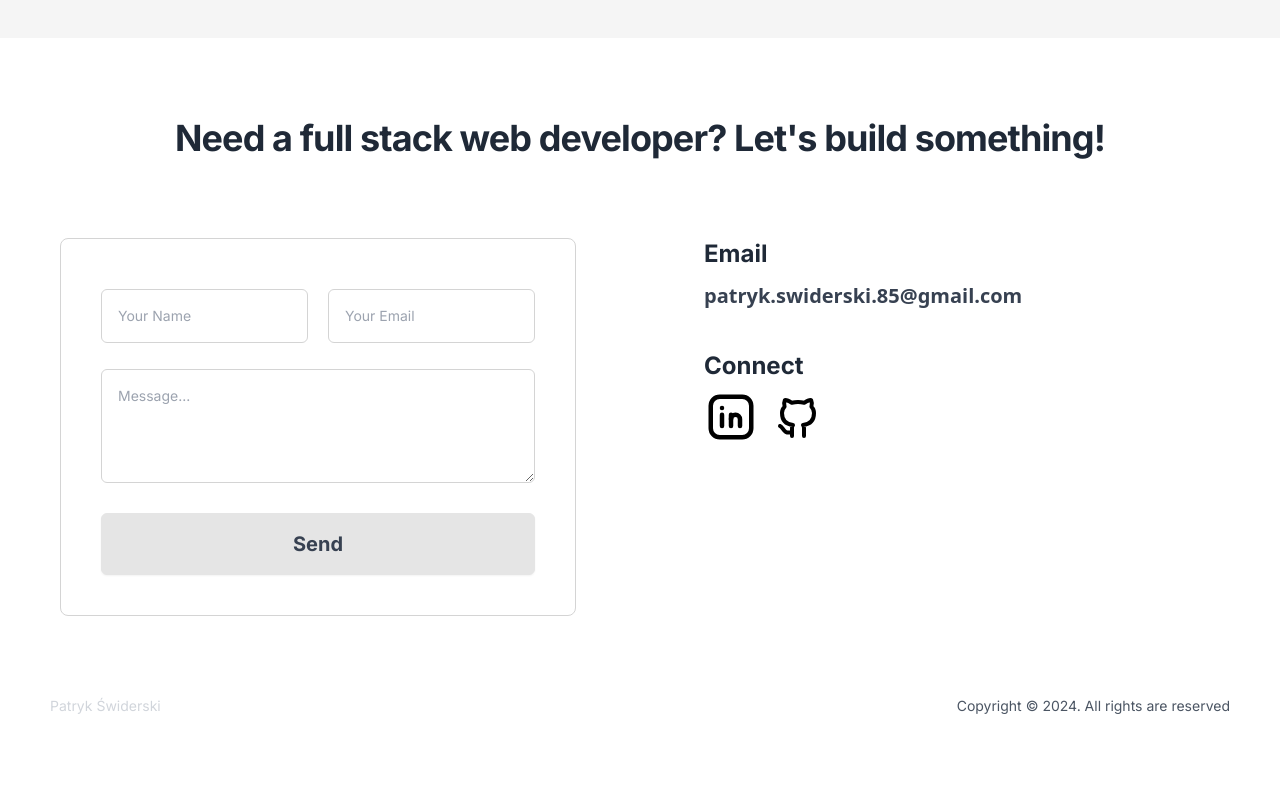
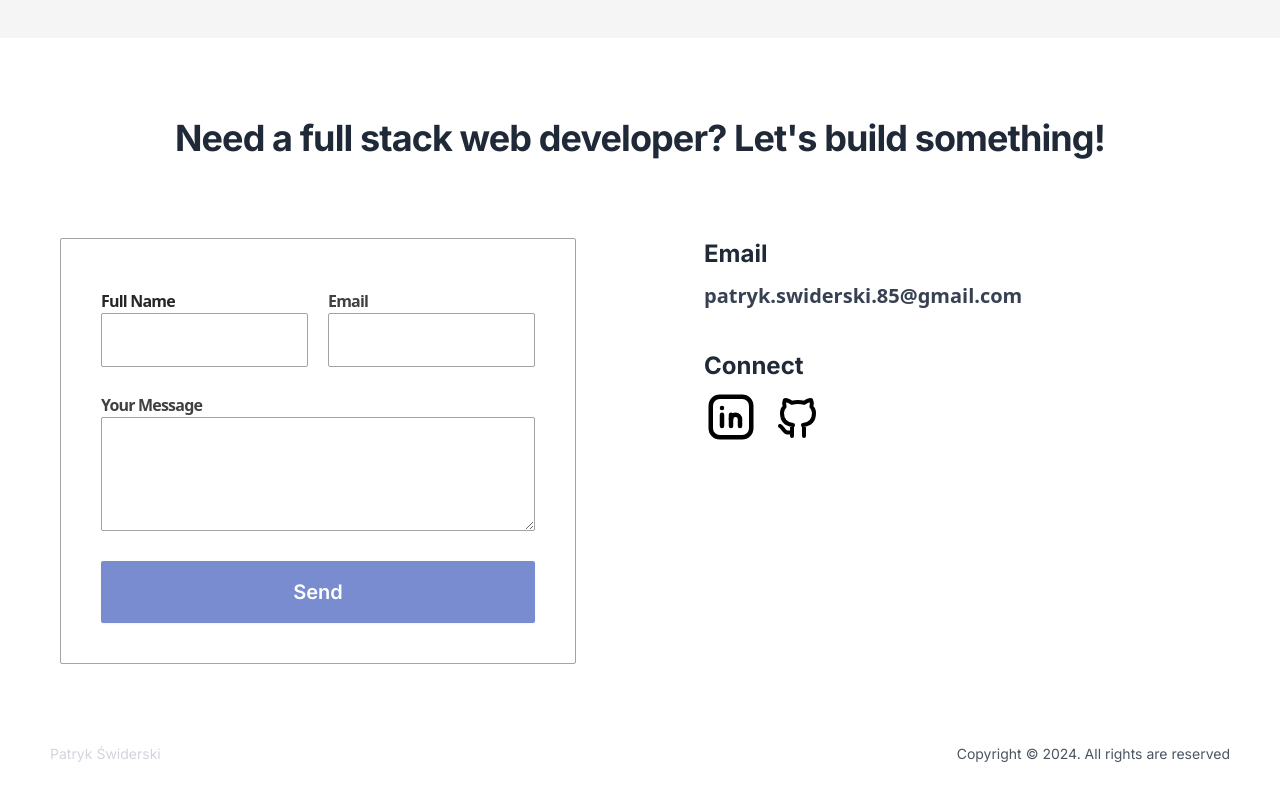
Before and after one commit to patrykswiderski/my-website, a Next.js app: page / in a window 1280 px wide. Shown: the part 6776-7576 px from the top of the page. Built offline with nearby package versions, Linux system fonts and the light colour scheme.

Commit message:
Styling upgrade

```diff
--- a/app/_components/Contact.jsx
+++ b/app/_components/Contact.jsx
@@ -14,41 +14,49 @@ function Contact() {
 			</div>
 			<div className="flex flex-col lg:flex-row">
 				<div className="lg:flex-1 lg:max-w-[800px] w-full box-border lg:mx-auto order-last lg:order-none">
-					<div className="mt-6 border border-neutral-300 rounded-lg">
+					<div className="mt-6 border border-neutral-400 rounded-sm">
 						<div className="p-4 sm:p-10">
 							<form action="https://getform.io/f/pagxlgzb" method="POST">
 								<div className="grid grid-cols-1 sm:grid-cols-2 gap-x-5 sx:gap-y-2 sm:gap-y-4">
 									<div>
 										<div className="mt-2.5">
+											<p className="text-neutral-800 font-sans tracking-tighter font-semibold">
+												Full Name
+											</p>
+
 											<input
 												type="text"
 												name="name"
 												id=""
-												placeholder="Your Name"
-												className="w-full px-4 py-4 text-xs sm:text-sm text-gray-800 placeholder-gray-400 border border-neutral-300 rounded-md focus:outline-none focus:border-blue-500"
+												className="w-full px-4 py-4 text-xs sm:text-sm text-gray-800 placeholder-neutral-500 border border-neutral-400 rounded-sm focus:outline-none focus:border-blue-500"
 											></input>
 										</div>
 									</div>
 
 									<div>
 										<div className="mt-2.5">
+											<p className="text-neutral-700 font-sans tracking-tighter font-semibold">
+												Email
+											</p>
+
 											<input
 												type="email"
 												name="email"
 												id=""
-												placeholder="Your Email"
-												className=" w-full px-4 py-4 text-xs sm:text-sm text-gray-800 placeholder-gray-400 border border-neutral-300 rounded-md focus:outline-none focus:border-blue-500"
+												className=" w-full px-4 py-4 text-xs sm:text-sm text-gray-800 placeholder-neutral-500 border border-neutral-400 rounded-sm focus:outline-none focus:border-blue-500"
 											></input>
 										</div>
 									</div>
 
 									<div className="sm:col-span-2">
 										<div className="mt-2.5">
+											<p className="text-neutral-700 font-sans tracking-tighter font-semibold">
+												Your Message
+											</p>
 											<textarea
 												name="message"
 												id=""
-												placeholder="Message..."
-												className=" w-full px-4 py-4 text-xs sm:text-sm text-gray-800 placeholder-gray-400 border border-neutral-300 rounded-md focus:outline-none focus:border-blue-500"
+												className=" w-full px-4 py-4 text-xs sm:text-sm text-gray-800  border border-neutral-400 rounded-sm focus:outline-none focus:border-blue-500"
 												rows="4"
 											></textarea>
 										</div>
@@ -57,7 +65,7 @@ function Contact() {
 									<div className="sm:col-span-2">
 										<button
 											type="submit"
-											className="sx:text-lg sm:text-xl w-full p-2 sm:p-4 mt-2 font-bold text-gray-700 bg-neutral-200 rounded-md shadow-sm border border-neutral-200 hover:border-2 hover:shadow-xl transition duration-200"
+											className="sx:text-lg sm:text-xl w-full p-2 sm:p-4 mt-2 font-semibold text-white bg-blue-800/60 rounded-sm shadow-sm border border-transparent hover:border-2 hover:shadow-xl transition duration-200 "
 										>
 											Send
 										</button>
@@ -76,7 +84,7 @@ function Contact() {
 							</h2>
 							<a
 								href="mailto:patryk.swiderski.85@gmail.com"
-								className="my-8 text-sm sx:text-base sm:text-xl font-semibold lg:font-semibold text-gray-700 text-center hover:text-blue-600 hover:underline transition duration-200 font-sans"
+								className="my-8 text-sm sx:text-base sm:text-xl font-semibold lg:font-semibold text-gray-700 text-center hover:text-blue-700/90  hover:underline transition duration-200 font-sans"
 							>
 								patryk.swiderski.85@gmail.com
 							</a>
--- a/app/_components/Projects.jsx
+++ b/app/_components/Projects.jsx
@@ -26,11 +26,11 @@ function Projects() {
 								alt="page photo"
 								className="object-cover"
 							/>
-							<div className="opacity-0 group-hover:opacity-90 bg-[gray]/30 absolute inset-0 flex flex-col justify-center items-center transform duration-300 ">
+							<div className="opacity-0 group-hover:opacity-100 bg-[black]/40 absolute inset-0 flex flex-col justify-center items-center transform duration-300 ">
 								<span className="text-2xl font-bold text-white tracking-wider"></span>
 								<div className="pt-8 text-center">
 									<a href={myProject.link} target="_blank">
-										<button className="text-center rounded-lg px-4 py-3 m-2 bg-white text-gray-700 font-bold text-lg">
+										<button className="text-center rounded-md px-4 py-3 m-2 bg-white tracking-wide text-neutral-900 shadow-md font-bold text-lg hover:-translate-y-1 transition duration-300">
 											Live
 										</button>
 									</a>
```
Also changed, not shown: 2 other files (tests, documents, lock files or other folders).
